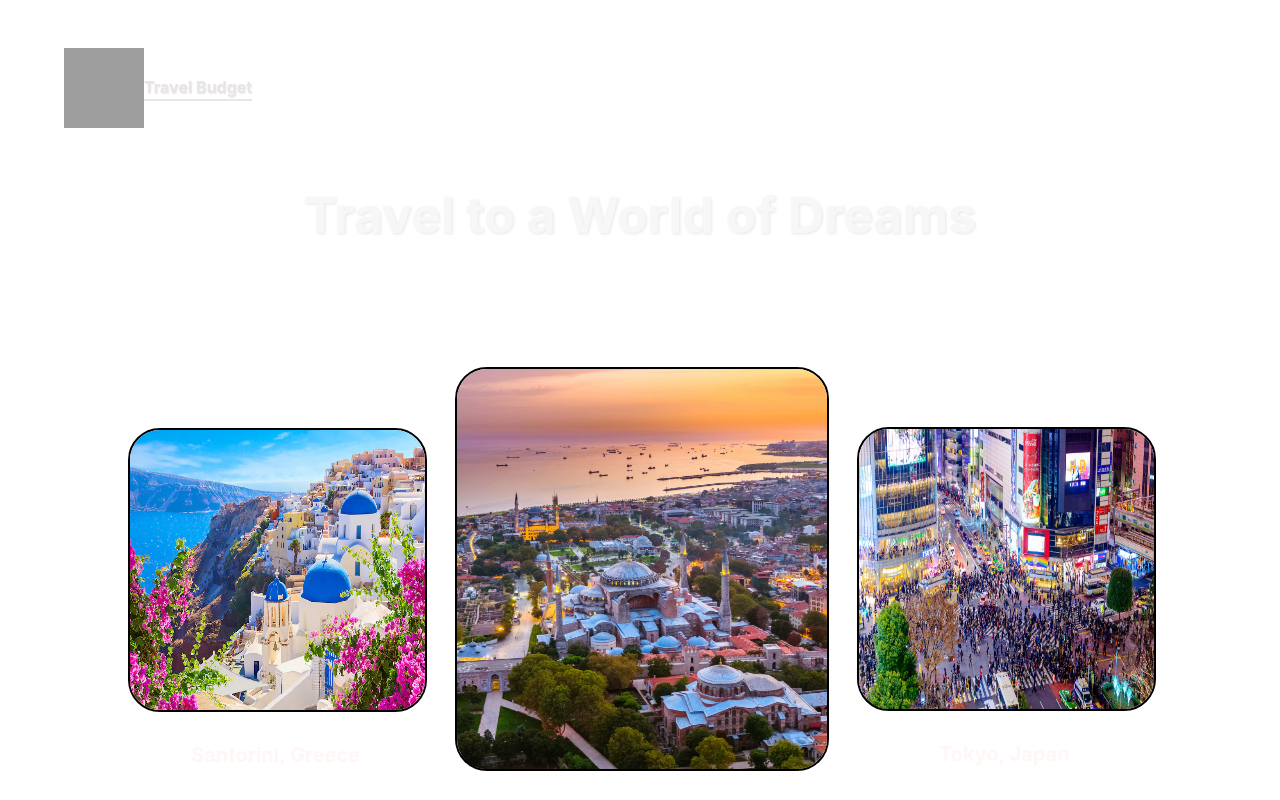
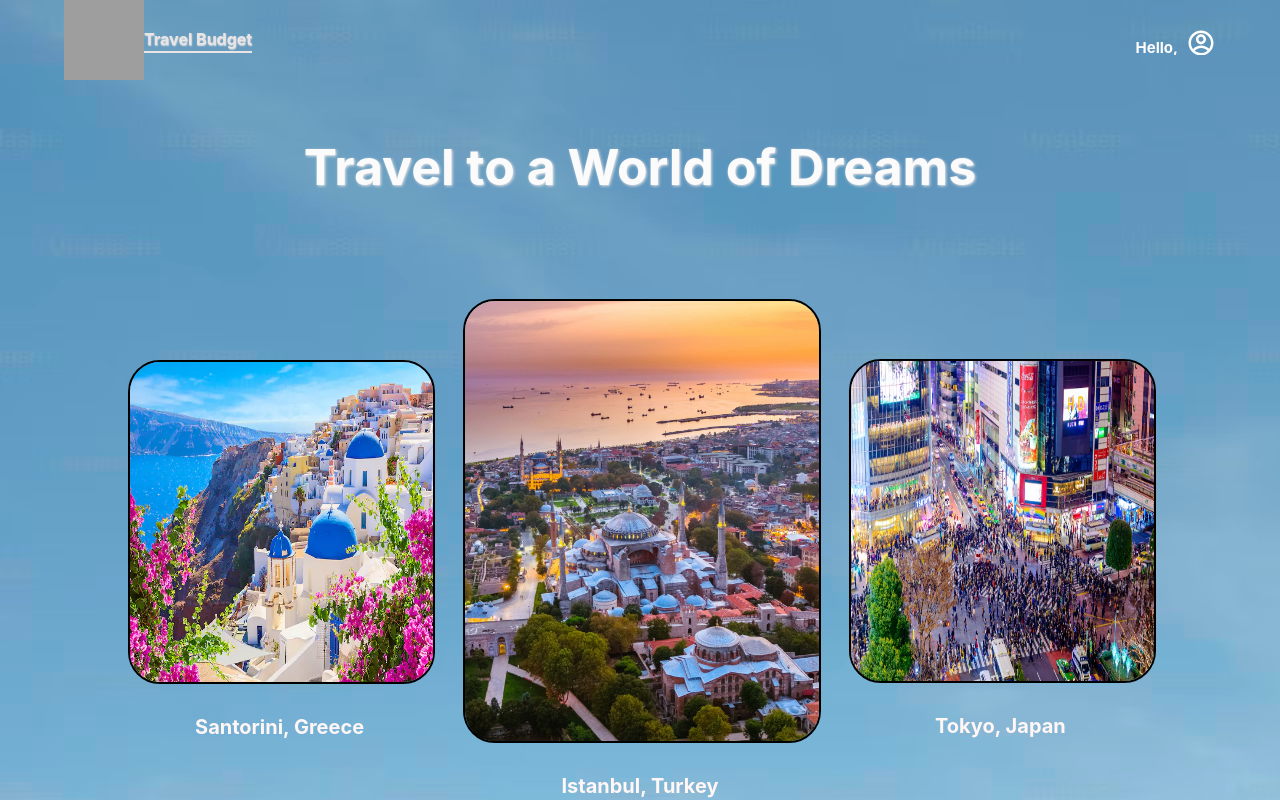
Before and after one commit to alisaeed10/Travel-Budget, a React (Vite) app: page / in a window 1280 px wide. Shown: the top 800 px of the page. Built offline with nearby package versions, Linux system fonts and the light colour scheme; grey boxes are pictures that could not be loaded.

Commit message:
fixed some css like the background and layout

```diff
--- a/package.json
+++ b/package.json
@@ -16,7 +16,7 @@
     "axios": "^1.6.3",
     "date-fns": "^3.6.0",
     "mui": "^0.0.1",
-    "react": "^18.2.0",
+    "react": "^18.3.1",
     "react-calendar": "^5.0.0",
     "react-currency-input-field": "^3.8.0",
     "react-dom": "^18.2.0",
--- a/src/Pages/FirstPage/FirstPage.css
+++ b/src/Pages/FirstPage/FirstPage.css
@@ -1,13 +1,15 @@
+/* ------------- General CSS ------------- */
+
 .Welcome{
     display: flex;
     flex-direction: column;
     align-items: center;
     justify-content: center;
     font-weight: bold;
-    color: #f8f7f7;
+    color: #fbfbfb;
     position: absolute;
     width: 100%;
-    margin-top: 3rem;
+
 }
 .Welcome-header{
     text-align: center;
@@ -37,7 +39,7 @@
     display: flex;
     flex-direction: row;
     color: white;
-    position: absolute;
+    position: relative;
     top: 52rem;
     gap:0.2rem;
     cursor: pointer;
@@ -55,21 +57,20 @@
 
 /* ------------- Slideshow CSS ------------- */
 .previousSlide{
-    width: 80%;
-    height: 70%;
+    width: 60%;
+    height: 80%;
     border-radius: 2rem;
 }
 .currentSlide{
-    width: 100%;
-    height: 100%;
+    width: 70%;
+    height: 110%;
     border-radius: 2rem;
     border-bottom: 2px solid #000000;
     transition: all 1s ease-in-out;
 }
 .nextSlide{
-
-    width: 80%;
-    height: 70%;
+    width: 60%;
+    height: 80%;
     border-radius: 2rem;
     border-bottom: 2px solid #000000;
 }
--- a/src/index.css
+++ b/src/index.css
@@ -5,9 +5,8 @@
 
   color-scheme: light dark;
   color: rgba(33, 32, 32, 0.87);
-  /* background-color: #242424; */
-  background-color: #0b0a0a;
-  /* background-image: url('../../../public/background1.png');*/
+  background-color: #242424;
+  background-image: url('../../../public/sky.png');
 
   font-synthesis: none;
   text-rendering: optimizeLegibility;
@@ -23,7 +22,7 @@
 
 a {
   font-weight: 500;
-  color: #646cff;
+  color: #f0f0f3;
   text-decoration: none;
 }
 a:hover {
```
Also changed, not shown: public/sky.png (added), 1 other file (tests, documents, lock files or other folders).
